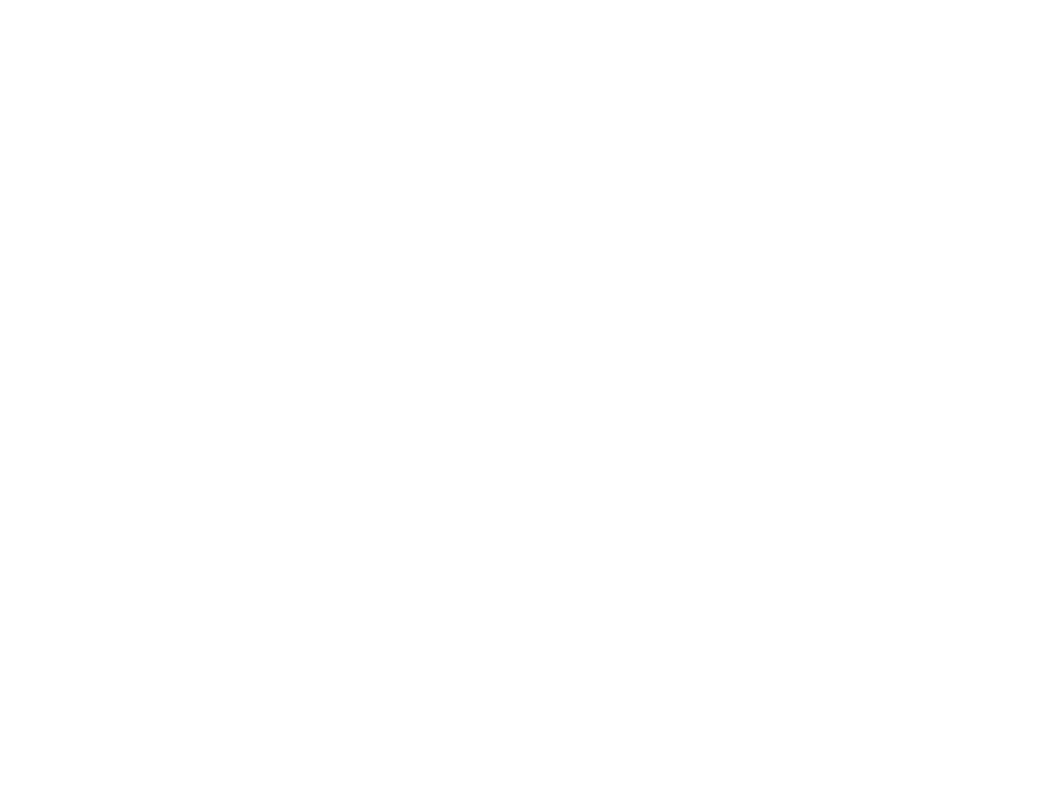
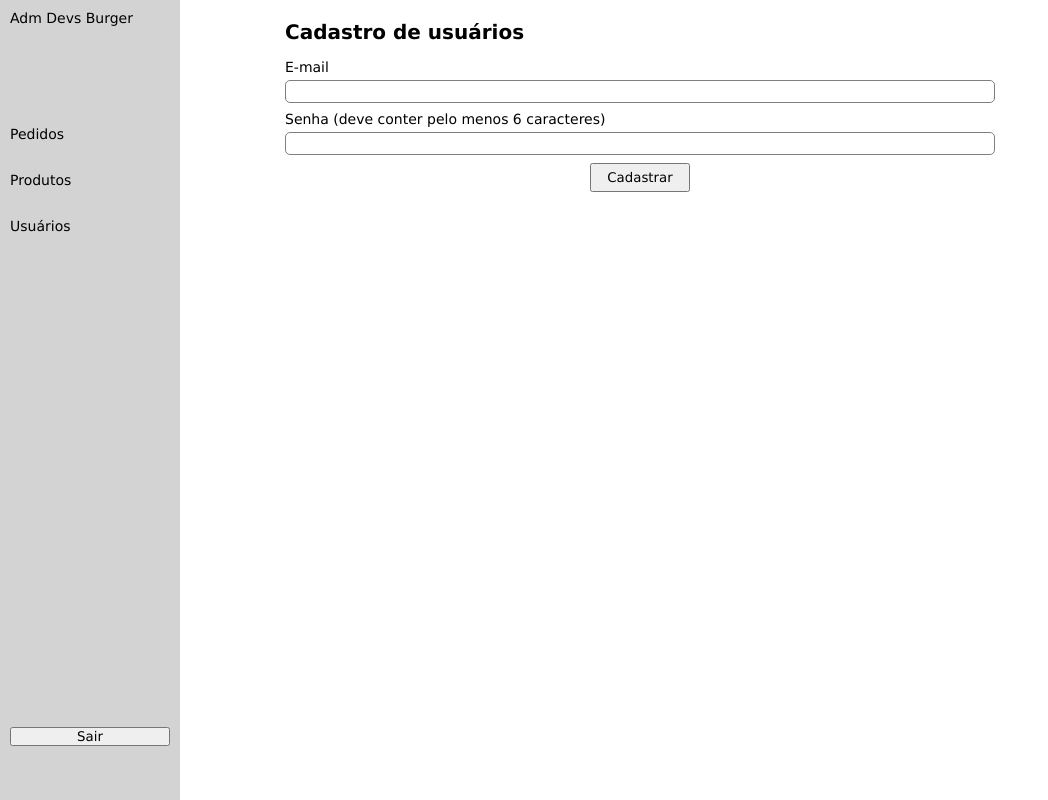
Before and after one commit to gabinag/adm-devsburger, a React (Vite) app: page /usuarios in a window 1280 px wide. Before the commit this address had no page. Shown: the whole page, without its empty margins (0-1048 px from the left). Built offline with nearby package versions, Linux system fonts and the light colour scheme; no server answers; sample sign-in values are in the browser's storage.

Commit message:
add registro de usuarios

```diff
--- a/package.json
+++ b/package.json
@@ -11,8 +11,10 @@
   },
   "dependencies": {
     "axios": "^1.7.2",
+    "firebase": "^10.12.5",
     "react": "^18.2.0",
     "react-dom": "^18.2.0",
+    "react-firebase-hooks": "^5.1.1",
     "react-router-dom": "^6.23.1"
   },
   "devDependencies": {
--- a/src/App.jsx
+++ b/src/App.jsx
@@ -4,18 +4,20 @@
 import { Login } from './pages/Login/Login';
 import { PedidosFeitos } from './pages/PedidosFeitos/PedidosFeitos';
 import { PedidosFazendo } from './pages/PedidosFazendo/PedidosFazendo';
-import './App.css';
+import { Usuarios } from './pages/Usuarios/Usuarios';
+import PrivateRoute from './components/PrivateRoute/PrivateRoute';
 
 export default function App() {
   return (
     <div>
       <BrowserRouter>
         <Routes>
-          <Route path='' element={<Pedidos/>}></Route>
-          <Route path='/fazendo' element={<PedidosFazendo/>}></Route>
-          <Route path='/feitos' element={<PedidosFeitos/>}></Route>
-          <Route path='/produtos' element={<Produtos/>}></Route>
           <Route path='/login' element={<Login/>}></Route>
+          <Route path='/pedidos' element={<PrivateRoute><Pedidos/></PrivateRoute>}></Route>
+          <Route path='/fazendo' element={<PrivateRoute><PedidosFazendo/></PrivateRoute>}></Route>
+          <Route path='/feitos' element={<PrivateRoute><PedidosFeitos/></PrivateRoute>}></Route>
+          <Route path='/produtos' element={<PrivateRoute><Produtos/></PrivateRoute>}></Route>
+          <Route path='/usuarios' element={<PrivateRoute><Usuarios/></PrivateRoute>}></Route>
         </Routes>
       </BrowserRouter>
     </div>
--- a/src/components/Menu/Menu.jsx
+++ b/src/components/Menu/Menu.jsx
@@ -1,16 +1,28 @@
 import styles from './Menu.module.css';
 import { NavLink } from 'react-router-dom';
+import { signOut } from 'firebase/auth';
+import { auth } from '../../services/firebaseConfig';
 
 export const Menu = () =>  {
+
+  const handleSignOut = () => {
+    signOut(auth).then(() => {
+      console.log('Usuário deslogado');
+    }).catch((error) => {
+      console.error('Erro ao deslogar', error);
+    });
+  };
+
   return (
     <div className={styles.menu}>
       <p>Adm Devs Burger</p>
       <nav className={styles.navMenu}>
           <ul>
-                <li><NavLink to='/'>Pedidos</NavLink></li>
+              <li><NavLink to='/pedidos'>Pedidos</NavLink></li>
               <li><NavLink to='/produtos'>Produtos</NavLink></li>
+              <li><NavLink to='/usuarios'>Usuários</NavLink></li>
           </ul>
-            <button>Sair</button>
+          <button onClick={handleSignOut}>Sair</button>
       </nav>
     </div>
   );
--- a/src/components/Menu/Menu.module.css
+++ b/src/components/Menu/Menu.module.css
@@ -19,7 +19,7 @@
 }
 
 .navMenu li {
-    margin-bottom: 1.2rem;
+    margin-bottom: 3rem;
 }
 
 .navMenu a {
--- /dev/null
+++ b/src/components/PrivateRoute/PrivateRoute.jsx
@@ -0,0 +1,15 @@
+import { Navigate } from 'react-router-dom';
+import { useAuthState } from 'react-firebase-hooks/auth';
+import { auth } from '../../services/firebaseConfig';
+
+const PrivateRoute = ({ children }) => {
+  const [user, loading] = useAuthState(auth);
+
+  if (loading) {
+    return <p>Carregando...</p>;
+  }
+
+  return user ? children : <Navigate to="/login" />;
+};
+
+export default PrivateRoute;
--- a/src/pages/Login/Login.jsx
+++ b/src/pages/Login/Login.jsx
@@ -1,6 +1,39 @@
 import styles from './Login.module.css';
+import { useSignInWithEmailAndPassword } from 'react-firebase-hooks/auth';
+import { auth } from '../../services/firebaseConfig';
+import { useState, useEffect } from 'react';
+import { useNavigate } from 'react-router-dom';
 
 export const Login = () => {
+  const [email, setEmail] = useState('');
+  const [password, setPassword] = useState('');
+  const [
+    signInWithEmailAndPassword,
+    user,
+    loading,
+    error,
+  ] = useSignInWithEmailAndPassword(auth);
+  const navigate = useNavigate();
+
+  function handleSignIn(e) {
+    e.preventDefault();
+    signInWithEmailAndPassword(email, password);
+  }
+
+  useEffect(() => {
+    if (error) {
+      alert(`Erro: ${error.message}`);
+    }
+  }, [error]);
+
+  if(loading) {
+    return <p>Carregando...</p>
+  }
+
+  if(user) {
+    navigate('/pedidos');
+  }
+
   return (
     <div className={styles.login}>
         <div className={styles.container}>
@@ -9,12 +42,12 @@
         </div>
         <div className={styles.wrapLogin}>
             <form>
-                <label>Usuário</label>
-                <input type="text" />
+                <label>E-mail</label>
+                <input type="email" onChange={e=>setEmail(e.target.value)} required/>
                 <label>Senha</label>
-                <input type="password" />
+                <input type="password" onChange={e=>setPassword(e.target.value)} required/>
+                <button onClick={handleSignIn}>Entrar</button>
             </form>
-            <button>Entrar</button>
         </div>
     </div>
   )
--- /dev/null
+++ b/src/pages/Usuarios/Usuarios.jsx
@@ -0,0 +1,46 @@
+import styles from './Usuarios.module.css';
+import { useCreateUserWithEmailAndPassword } from 'react-firebase-hooks/auth';
+import { auth } from '../../services/firebaseConfig';
+import { useState, useEffect } from 'react';
+import { Menu } from '../../components/Menu/Menu';
+
+export const Usuarios = () => {
+  const [email, setEmail] = useState('');
+  const [password, setPassword] = useState('');
+  const [
+    createUserWithEmailAndPassword,
+    loading,
+    error,
+  ] = useCreateUserWithEmailAndPassword(auth);
+
+  function handleSignUp(e) {
+    e.preventDefault();
+    createUserWithEmailAndPassword(email, password);
+  }
+
+  useEffect(() => {
+    if (error) {
+      alert(`Erro: ${error.message || "E-mail e/ou senha inválidos."}`);
+    }
+  }, [error]);
+
+  if (loading) {
+    return <p>Carregando...</p>;
+  }
+
+  return (
+    <div className={styles.usuarios}>
+      <Menu />
+      <div className={styles.wrapUsuarios}>
+        <h1>Cadastro de usuários</h1>
+        <form onSubmit={handleSignUp}>
+          <label>E-mail</label>
+          <input type="email" onChange={e => setEmail(e.target.value)} required />
+          <label>Senha (deve conter pelo menos 6 caracteres)</label>
+          <input type="password" onChange={e => setPassword(e.target.value)} required />
+          <button type="submit" onClick={handleSignUp}>Cadastrar</button>
+        </form>
+      </div>
+    </div>
+  );
+};
--- /dev/null
+++ b/src/pages/Usuarios/Usuarios.module.css
@@ -0,0 +1,10 @@
+.usuarios {
+  display: flex;
+  padding-bottom: 4rem;
+}
+
+.wrapUsuarios {
+  margin: auto;
+  width: min(71rem, 100%);
+  padding: 2rem 0;
+}
--- /dev/null
+++ b/src/services/firebaseConfig.js
@@ -0,0 +1,15 @@
+import { initializeApp } from "firebase/app";
+import {getAuth} from "firebase/auth";
+
+const firebaseConfig = {
+  apiKey: "AIzaSyBqRysPHm3u_CVaGFPCv1_ymySWnk1q_jM",
+  authDomain: "admin-devsburger.firebaseapp.com",
+  projectId: "admin-devsburger",
+  storageBucket: "admin-devsburger.appspot.com",
+  messagingSenderId: "1038833007363",
+  appId: "1:1038833007363:web:2808d68f69753303110736"
+};
+
+
+const app = initializeApp(firebaseConfig);
+export const auth = getAuth(app);
```
Also changed, not shown: .eslintrc.cjs, 1 other file (tests, documents, lock files or other folders). Lines whose indentation alone changed are shown as unchanged.
